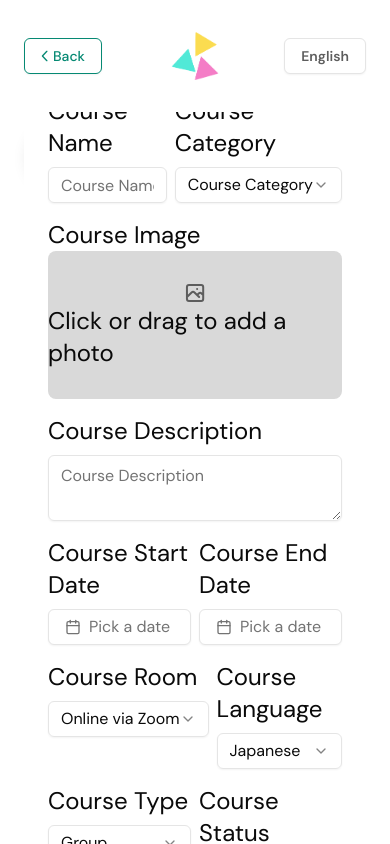
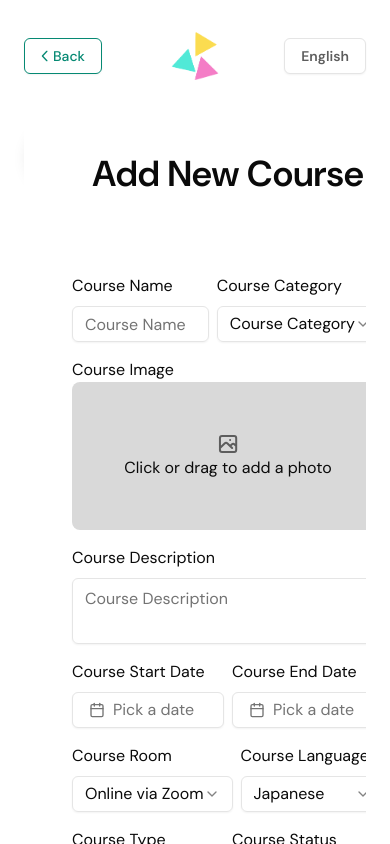
Before and after one commit to noonnofus/wchms-test, a Next.js app: page /admin/courses in a window 390 px wide. Both pictures are taken after a click on the button 60 px from the left and 148 px from the top of the page. Built offline with nearby package versions, Linux system fonts and the light colour scheme.

Commit message:
fix responsiveness of popup

```diff
--- a/src/app/admin/courses/page.tsx
+++ b/src/app/admin/courses/page.tsx
@@ -12,7 +12,7 @@ export default function Courses() {
     };
 
     return (
-        <div className="relative min-h-screen w-full">
+        <div className="relative min-h-full w-full">
             {showAddPopup && (
                 <div
                     className="absolute inset-0 bg-black opacity-50"
@@ -40,8 +40,10 @@ export default function Courses() {
                 </svg>
             </button>
             {showAddPopup && (
-                <div className="absolute inset-0 flex justify-center items-center">
-                    <AddCourse />
+                <div className="absolute inset-0 flex justify-center items-center z-10">
+                    <div className="relative w-full max-w-4xl max-h-[90vh] overflow-y-auto bg-white rounded-lg p-6">
+                        <AddCourse />
+                    </div>
                 </div>
             )}
         </div>
--- a/src/components/courses/add-course.tsx
+++ b/src/components/courses/add-course.tsx
@@ -50,9 +50,9 @@ export default function AddCourse() {
     };
 
     return (
-        <div className="flex flex-col gap-20 min-w-[80lvw] min-h-[80lvh] py-8 px-6 rounded-lg bg-white items-center justify-center">
+        <div className="flex flex-col gap-20 min-w-[360px] overflow-y-auto py-8 px-6 rounded-lg bg-white items-center justify-center">
             <h1 className="font-semibold text-4xl">Add New Course</h1>
-            <form className="flex flex-col gap-4 w-full h-full text-2xl">
+            <form className="flex flex-col gap-4 w-full h-full md:text-2xl">
                 <div className="flex flex-row gap-2 w-full">
                     <div className="flex flex-col flex-1 gap-2">
                         <label htmlFor="courseName">Course Name</label>
```
